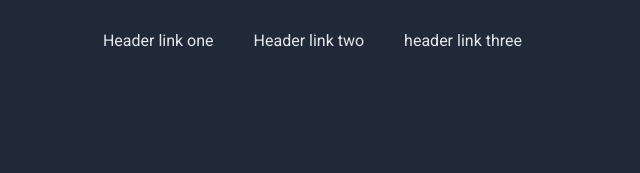
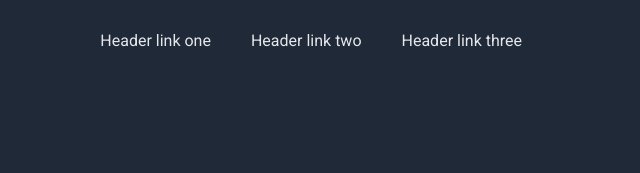
Before and after one commit to RasmusDahlJensen/Flexbox-landing-page, a plain HTML site: page index.html in a window 1280 px wide. Shown: the top 173 px of the page, 554-1194 px from the left. Drawn offline with Linux system fonts and the light colour scheme.

Commit message:
Fixed uncapitalized header

```diff
--- a/index.html
+++ b/index.html
@@ -17,7 +17,7 @@
                 <ul>
                     <li><a href="#">Header link one</a></li>
                     <li><a href="#">Header link two</a></li>
-                    <li><a href="#">header link three</a></li>
+                    <li><a href="#">Header link three</a></li>
                 </ul>
             </nav>
         </header>
```
